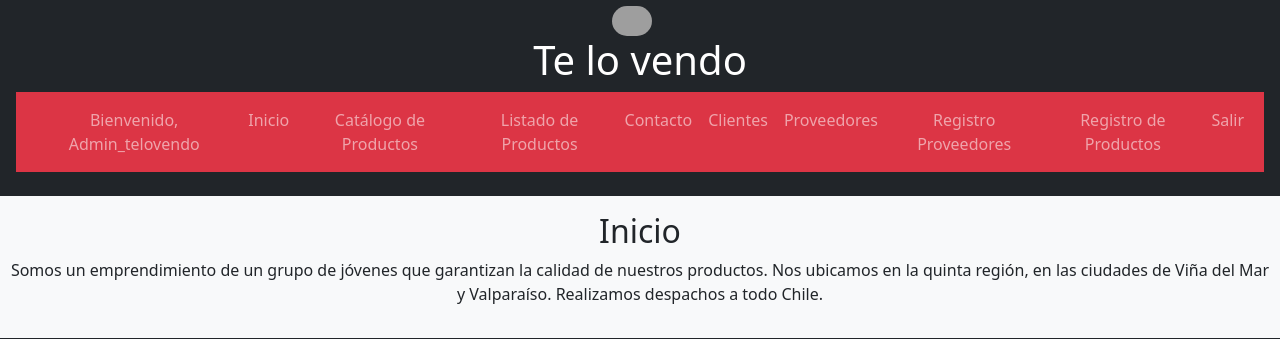
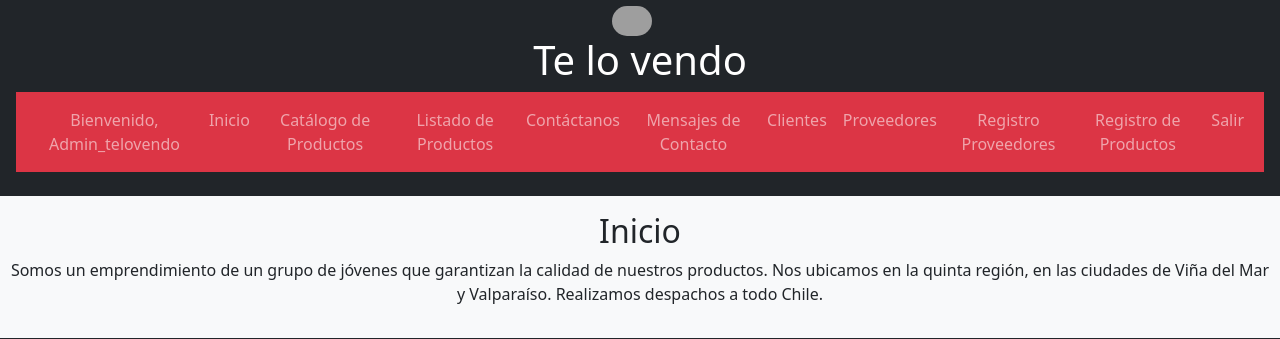
Before and after one commit to LiliGC/AE2_M7_grupal, a Django app: page / in a window 1280 px wide. Shown: the top 339 px of the page. Run offline with Django 4.2, Linux system fonts and the light colour scheme; a user stored in the database is signed in; parts of the project's set-up code (start-up, migrations or seed data) failed here and were passed over; some libraries are stand-ins or nearby versions; grey boxes are pictures that could not be loaded.

Commit message:
Agregue enlace en index para ver mensajes de contacto

```diff
--- a/tienda/templates/tienda/index.html
+++ b/tienda/templates/tienda/index.html
@@ -45,9 +45,12 @@
                   <a class="nav-link" href="{% url 'listadoprod' %}">Listado de Productos</a>
                 </li>
                 <li class="nav-item">
-                  <a class="nav-link" href="{% url 'contacto' %}">Contacto</a>
+                  <a class="nav-link" href="{% url 'contacto' %}">Contáctanos</a>
                 </li>
               <!-- Esto debe ser oculto para clientes-->
+              <li class="nav-item">
+                <a class="nav-link" href="{% url 'listacontactos' %}">Mensajes de Contacto</a>
+              </li>
                 <li class="nav-item">
                   <a class="nav-link" href="{% url 'clientes' %}">Clientes</a>
                 </li>
```
